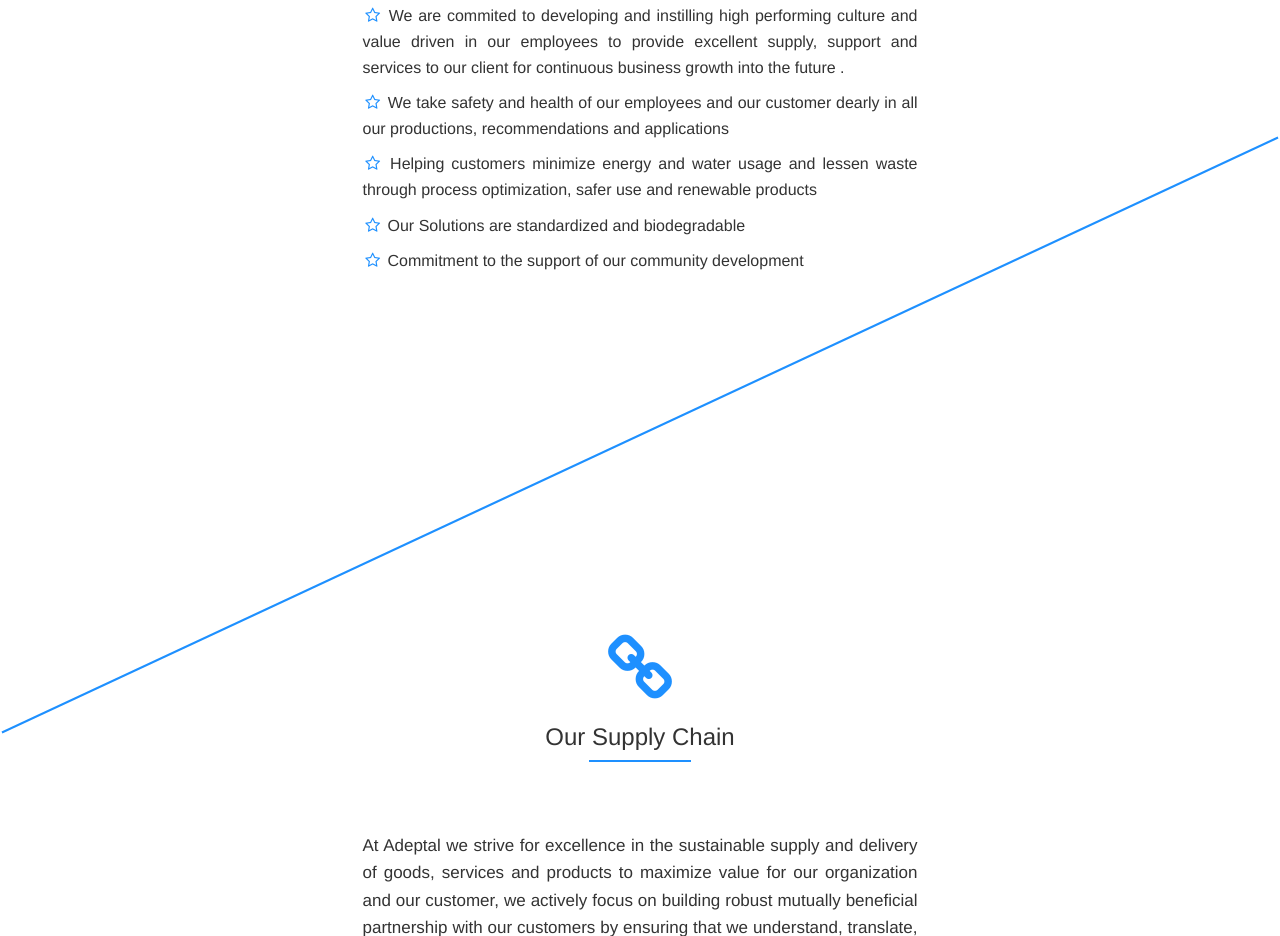
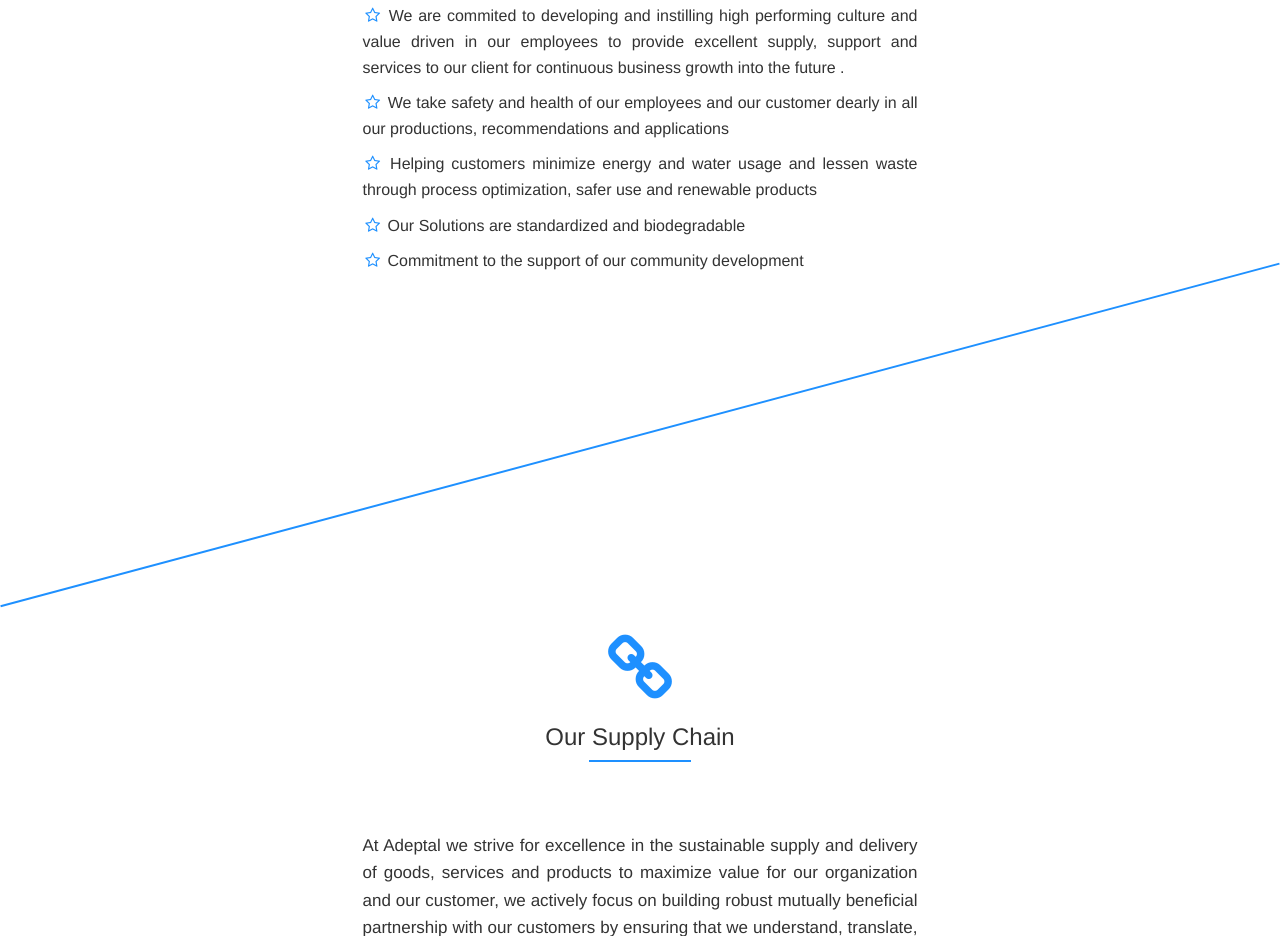
Before and after one commit to johnnytec22/adeptal, a plain HTML site: page pages/solution.html in a window 1280 px wide. Shown: the part 775-1711 px from the top of the page. Drawn offline with Linux system fonts and the light colour scheme.

```diff
--- a/css/solution.css
+++ b/css/solution.css
@@ -77,18 +77,18 @@
 
 
 #slant_line {
-    transform: rotate(-25deg);
-    -webkit-transform: rotate(-25deg);
-    -moz-transform: rotate(-25deg);
-    -o-transform: rotate(-25deg);
-    -ms-transform: rotate(-25deg);
+    transform: rotate(-15deg);
+    -webkit-transform: rotate(-15deg);
+    -moz-transform: rotate(-15deg);
+    -o-transform: rotate(-15deg);
+    -ms-transform: rotate(-15deg);
     margin: 0px;
     padding: 0px;
     border-width: 2px;
     border-color: dodgerblue;
     position: absolute;
-    left: -5%;
-    right: -5%;
+    left: -1.7%;
+    right: -1.7%;
     z-index: 10;
 }
 
```
Also changed, not shown: css/index.css (+6 -3 lines).
